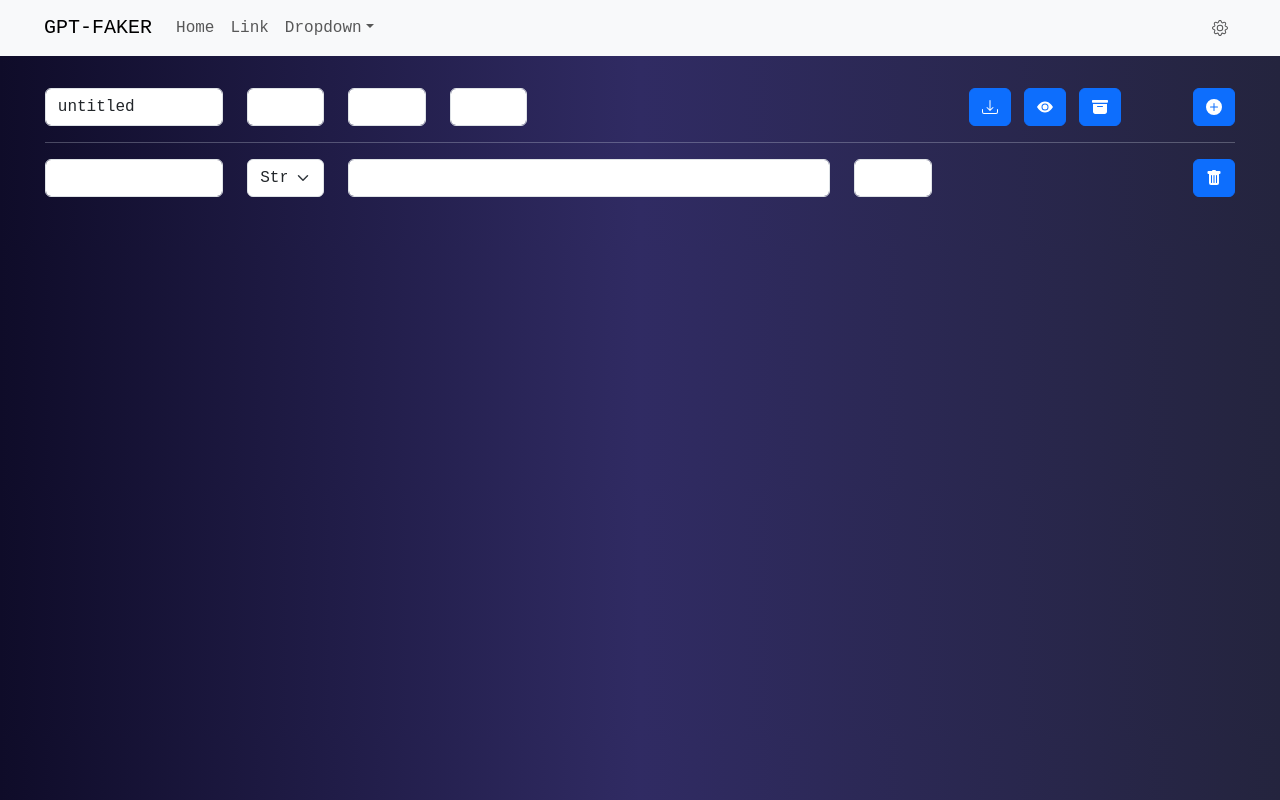
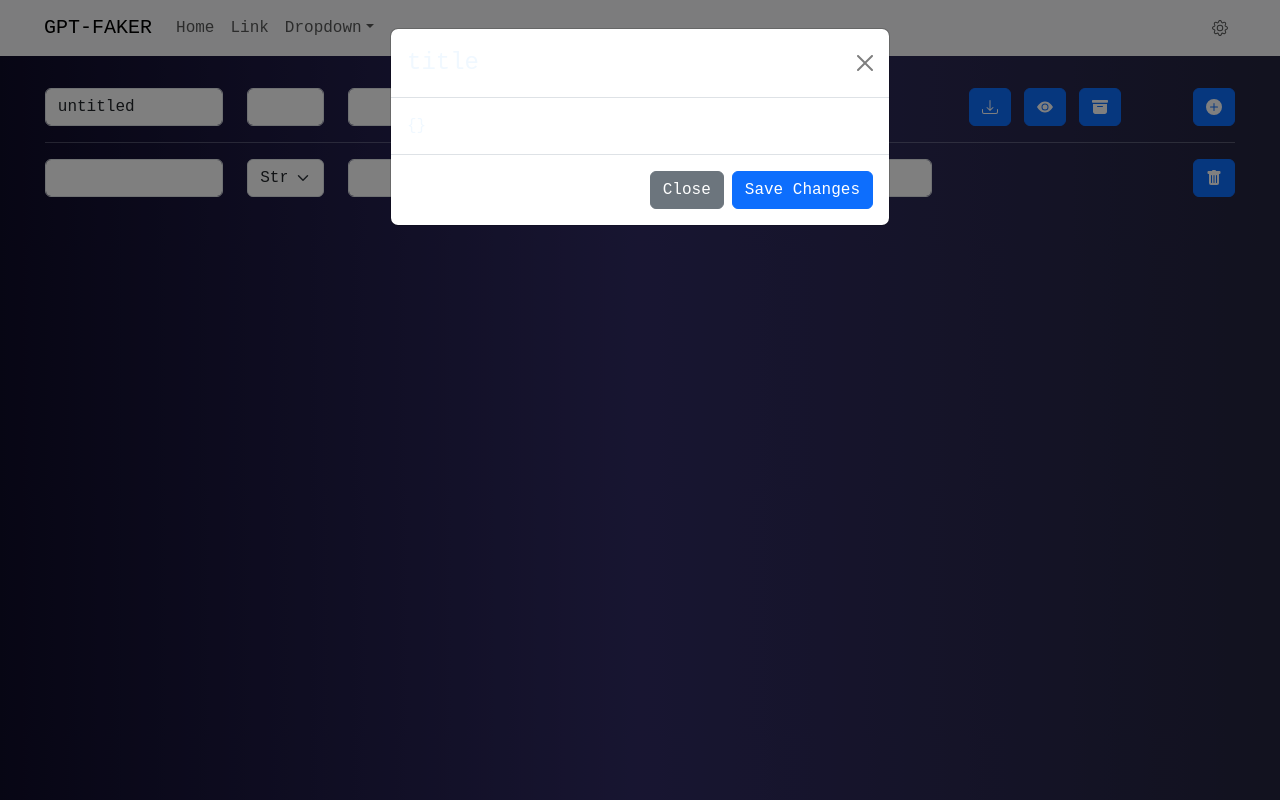
Before and after one commit to PaperUnicorn/gpt-faker, a React (Create React App) app: page / in a window 1280 px wide. Both pictures are taken after a click on the button 1099 px from the left and 107 px from the top of the page. Built offline with nearby package versions, Linux system fonts and the light colour scheme; no server answers.

Commit message:
feature: modal wip

```diff
--- a/src/api/OpenAI.api.ts
+++ b/src/api/OpenAI.api.ts
@@ -12,23 +12,29 @@ interface ChatCompletionResponse {
     choices: ChatCompletionChoices[]
 }
 
+const cleanString = (string: string) =>{
+    if(string.includes("\n\n")){
+        //needs more stepped cleaning functions
+        const result = string.replaceAll("\n", "")
+        return result;
+    }
+    return string
+}
+
 export const getRandomValueFromDescription = async (description: string, count: number = 1 ) => {
-    console.log("clicked")
     const request = {
         model: GPT_MODEL,
         prompt: `list ${count} random ${description}`,
         max_tokens: MAX_TOKENS,
         temperature: TEMPERATURE
     }
-
-
     try{
         const { data : {choices} } = await axios.post<ChatCompletionResponse>(OPEN_AI_BASE_URL+"/completions",request, {
             headers:{
                 Authorization: `Bearer ${process.env.REACT_APP_OPEN_AI_TOKEN}`
             }
         })
-       return choices[0].text
+       return cleanString(choices[0].text)
     } catch(err){
         console.log(err)
     }
--- /dev/null
+++ b/src/components/FileModal.tsx
@@ -0,0 +1,26 @@
+import { Modal, Button } from "react-bootstrap";
+
+const FileModal: React.FC<{
+  show: boolean;
+  handleClose: Function;
+  title: string;
+  data: any;
+}> = ({ show, handleClose, title, data }) => {
+  return (
+    <Modal show={show} onHide={() => handleClose()}>
+      <Modal.Header closeButton>
+        <Modal.Title>{title}</Modal.Title>
+      </Modal.Header>
+      <Modal.Body>{data}</Modal.Body>
+      <Modal.Footer>
+        <Button variant="secondary" onClick={() => handleClose()}>
+          Close
+        </Button>
+        <Button variant="primary" onClick={() => handleClose()}>
+          Save Changes
+        </Button>
+      </Modal.Footer>
+    </Modal>
+  );
+};
+export default FileModal;
--- a/src/layout/MainLayout.tsx
+++ b/src/layout/MainLayout.tsx
@@ -4,8 +4,20 @@ import Heading from "../components/Heading";
 import Field, { IField } from "../components/Field";
 import { v4 as uuidv4 } from "uuid";
 import { getRandomValueFromDescription } from "../api/OpenAI.api";
+import FileModal from "../components/FileModal";
 
 const MainLayout: React.FC = () => {
+  const [show, setShow] = useState(false);
+  const openModal = () => {
+    setShow(true);
+  };
+  const closeModal = () => {
+    setShow(false);
+  };
+
+  const [generatedData, setGeneratedData] = useState<string>("");
+  const [modalTitle, setModalTitle] = useState("title");
+
   const [fields, setFields] = useState<IField[]>([
     {
       fieldName: "",
@@ -40,10 +52,12 @@ const MainLayout: React.FC = () => {
         field.fieldDescription || field.fieldName || "",
         field.fieldCount || 1
       );
-      console.log(value);
-      result[field.fieldName || "asdasd"] = value;
+
+      result[field.fieldName || "field"] = value;
     }
-    console.log(result);
+
+    openModal();
+    setGeneratedData(JSON.stringify(result));
   };
 
   const handleChange = (
@@ -82,6 +96,12 @@ const MainLayout: React.FC = () => {
           generateFile(fields);
         }}
       />
+      <FileModal
+        show={show}
+        handleClose={closeModal}
+        title={modalTitle}
+        data={generatedData}
+      />
       <hr></hr>
       {fields.map((data, index) => {
         const { fieldName } = data;
```
